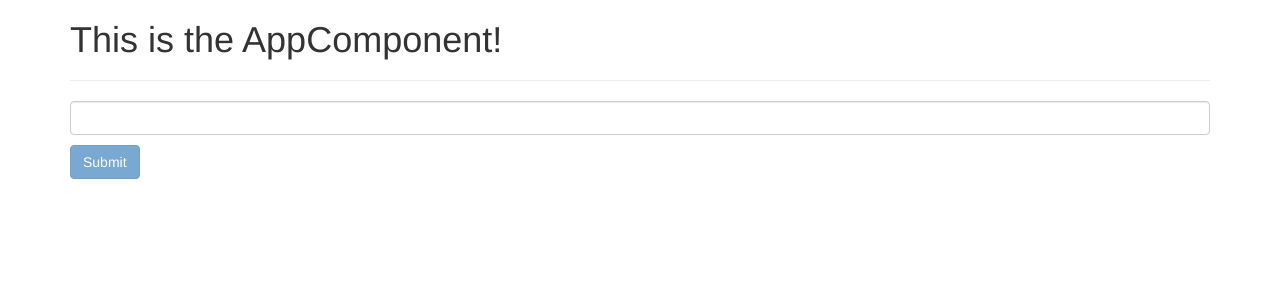
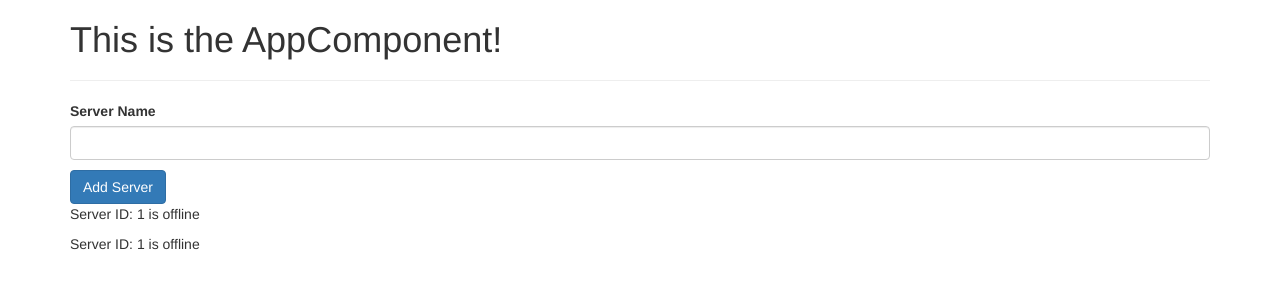
Before and after one commit to donchriscorleone/udemy-course, an Angular app: page / in a window 1280 px wide. Shown: the top 300 px of the page. Built offline with nearby package versions, Linux system fonts and the light colour scheme.

Commit message:
Beginning of directives. Added ngIf.

```diff
--- a/src/app/app.component.html
+++ b/src/app/app.component.html
@@ -3,7 +3,7 @@
     <div class="col-xs-12">
       <h1>This is the AppComponent!</h1>
       <hr />
-      <app-user></app-user>
+      <app-servers></app-servers>
     </div>
   </div>
 </div>
--- a/src/app/servers/servers.component.html
+++ b/src/app/servers/servers.component.html
@@ -8,6 +8,8 @@
 >
   Add Server
 </button>
-<p>{{ serverCreationStatus }}</p>
+<p *ngIf="serverCreated">
+  Server was created, server name is {{ serverCreationStatus }}
+</p>
 <app-server></app-server>
 <app-server></app-server>
--- a/src/app/servers/servers.component.ts
+++ b/src/app/servers/servers.component.ts
@@ -9,6 +9,7 @@ export class ServersComponent implements OnInit {
   isAllowServer: boolean = false;
   serverName: string = '';
   serverCreationStatus = '';
+  serverCreated = false;
 
   constructor() {}
 
@@ -25,5 +26,6 @@ export class ServersComponent implements OnInit {
   onCreateServer() {
     this.serverCreationStatus = 'Server is been created';
     this.serverName = '';
+    this.serverCreated = true;
   }
 }
```
